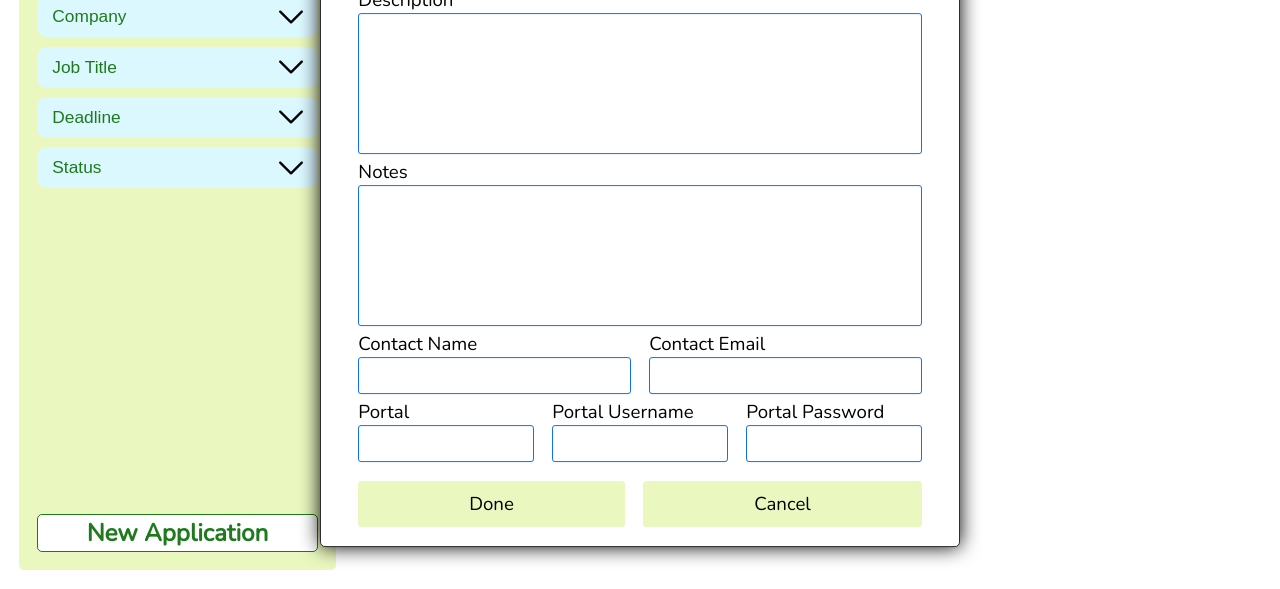
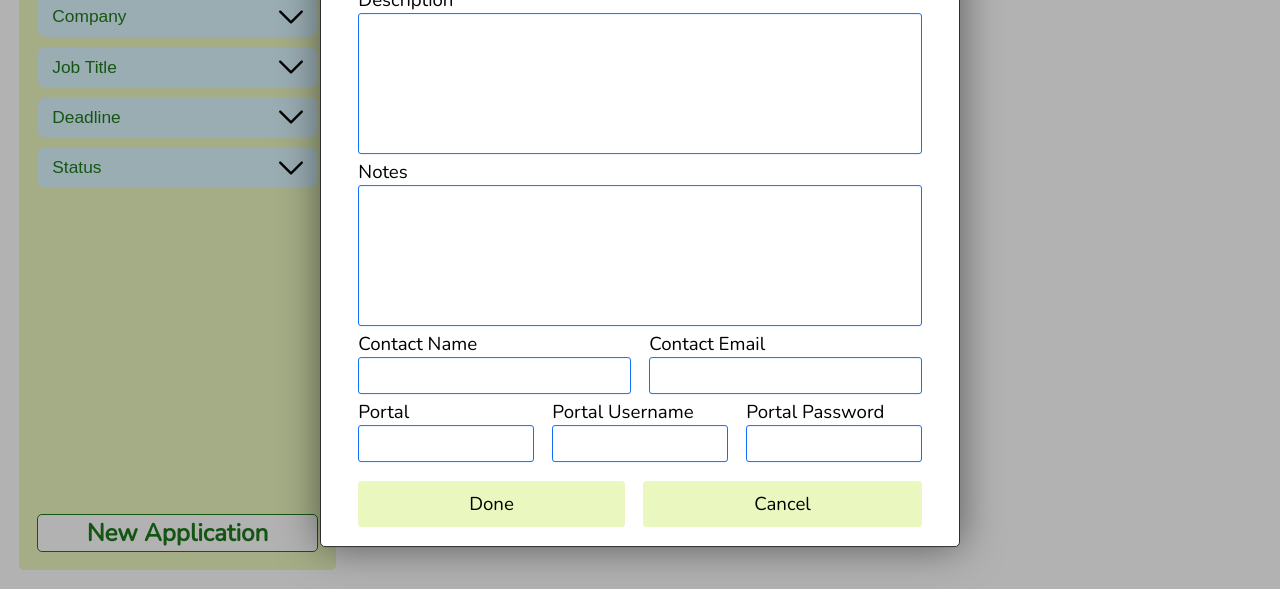
Before and after one commit to cse110-fa22-group24/cse110-fa22-group24, a website: page source/index.html in a window 1280 px wide. Shown: the part 211-800 px from the top of the page. Drawn offline with nearby package versions, Linux system fonts and the light colour scheme.

Commit message:
Update form background

```diff
--- a/source/index.html
+++ b/source/index.html
@@ -57,7 +57,8 @@
   </main>
 
 <!-- job-details-form -->
-  <form id="job-details-form">
+<form id="job-details-form">
+  <div id="form-content">
     <!-- Summary -->
     <div class="row">
       <label for="company">
@@ -120,7 +121,8 @@
       <button type="submit">Done</button>
       <button type="button" id="cancel">Cancel</button>
     </div>
-  </form>
+  </div>
+</form>
 
 </body>
 </html>
--- a/source/scripts/main.js
+++ b/source/scripts/main.js
@@ -161,13 +161,11 @@ let jobDetailsToEdit = null;
 
 
 function hideForm(){
-  const form = document.querySelector('#job-details-form');
-  form.style.display = 'none';
+  document.querySelector('#job-details-form').setAttribute('style', 'display: none');
 }
 
 function showForm(){
-  const form = document.querySelector('#job-details-form');
-  form.style.display = '';
+  document.querySelector('#job-details-form').removeAttribute('style');
 }
 
 function create_sortBars(name){
--- a/source/styles/form.css
+++ b/source/styles/form.css
@@ -1,20 +1,28 @@
 /* styles for the #job-details-form element */
 
 #job-details-form {
-  position: fixed; /* Stay in place */
+  position: fixed; /* stay in place */
+  z-index: 1; /* sit on top */
+  width: 100%;
+  height: calc(100% - 4rem - 2px); /* HACK: subtract height of header */
+  bottom: 0;
+  /* color */
+  background-color: rgba(0, 0, 0, 0.3);
+}
+
+#form-content {
+  position: fixed; /* stay in place */
   /* center */
   top: 50%;
   left: 50%;
   transform: translate(-50%, -50%);
-  z-index: 1; /* Sit on top */
   /* size */
-  width: 50%;
-  min-width: min-content;
+  min-width: 30em;
   /* border */
   border: 1px solid #2d2d34;
   border-radius: 5px;
   padding: 1em 2em;
-  box-shadow: 0 0 20px black;
+  box-shadow: 0 0 40px rgba(0, 0, 0, 0.5);
   background-color: white;
   /* layout */
   display: flex;
```
